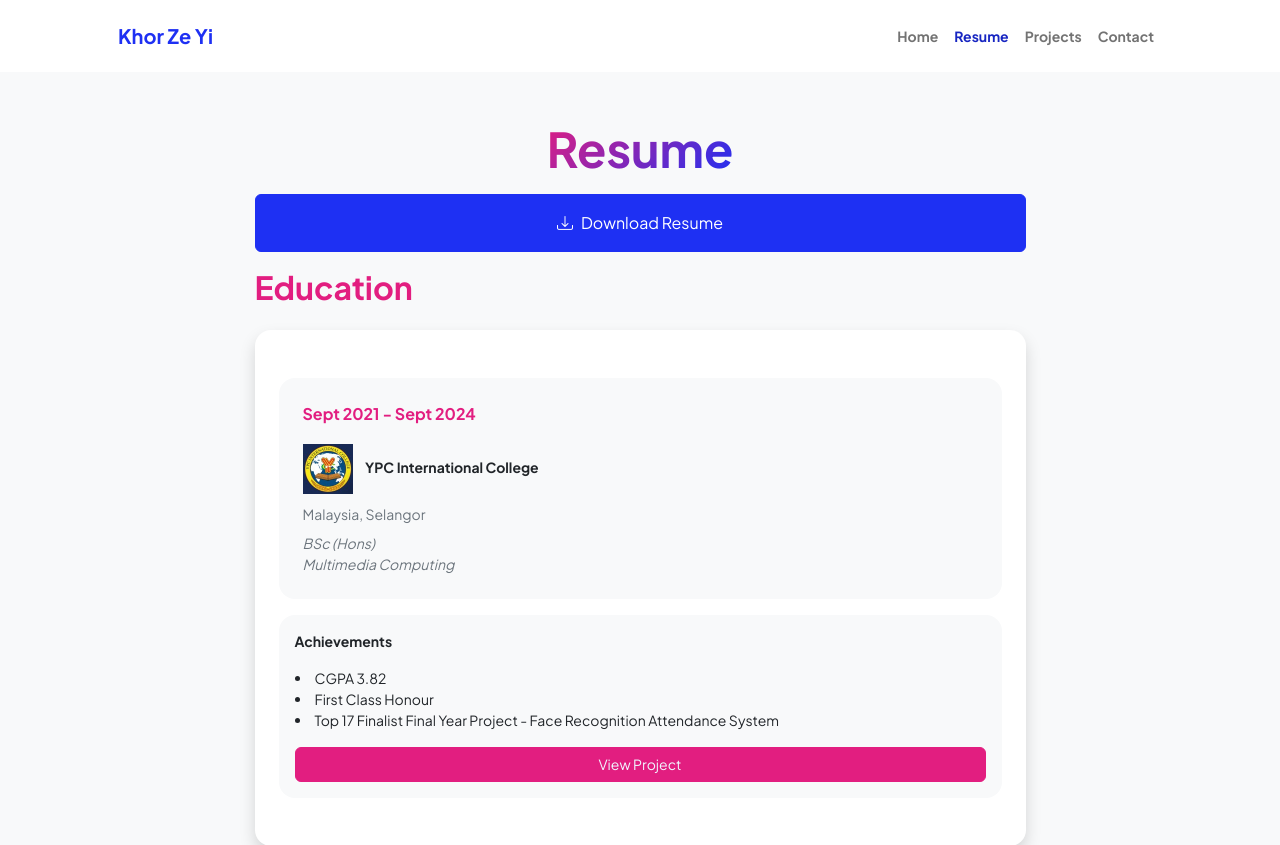
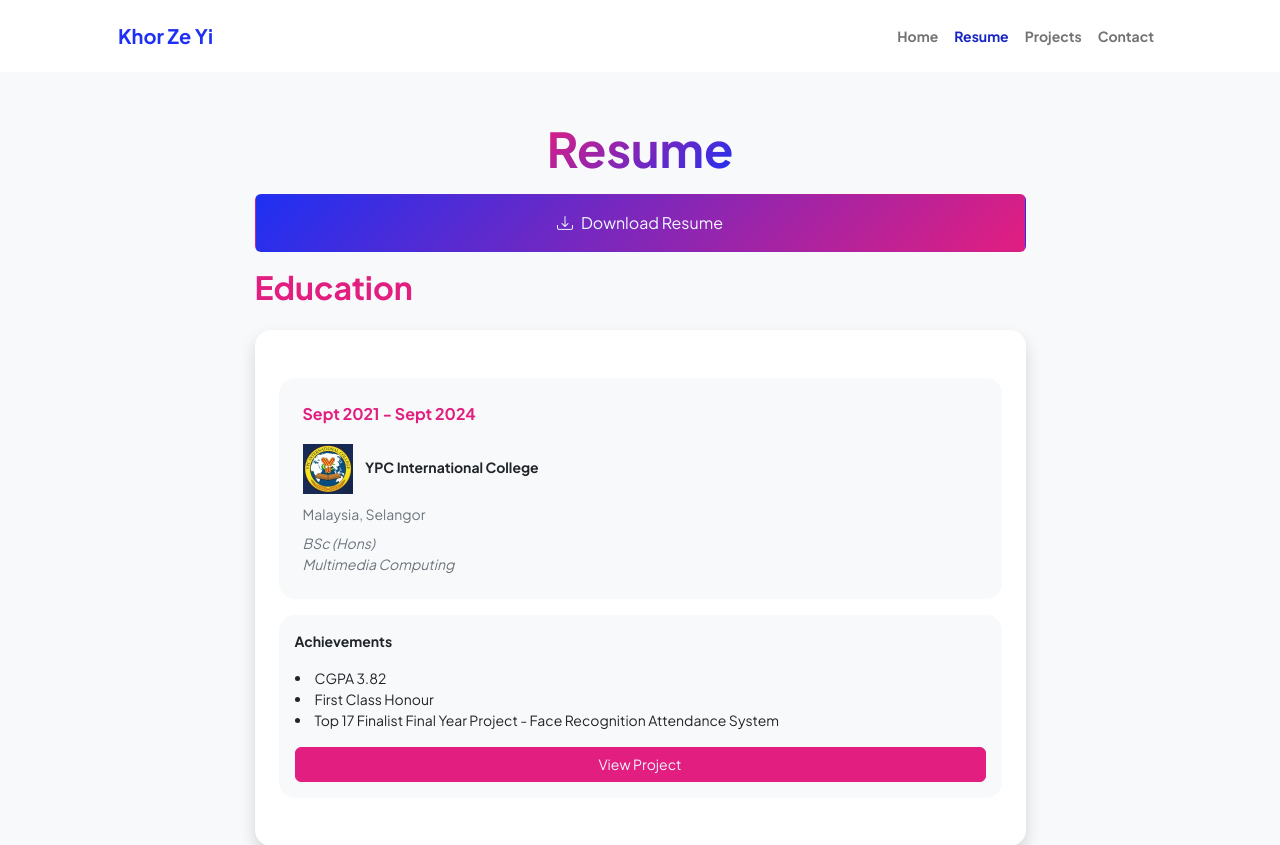
Before and after one commit to KZY020821/KZY020821.github.io, a website: page resume.html in a window 1280 px wide. Shown: the top 845 px of the page. Drawn offline with nearby package versions, Linux system fonts and the light colour scheme.

Commit message:
make download resume button gradient with resume

```diff
--- a/resume.html
+++ b/resume.html
@@ -43,7 +43,7 @@
                     <div class="col-lg-11 col-xl-9 col-xxl-8">
                         <!-- Experience Section-->
                         <section>
-                            <a class="d-flex justify-content-center btn btn-primary px-4 py-3 mb-3" href="assets/khorzeyi-resume.pdf" download>
+                            <a class="d-flex justify-content-center btn bg-gradient-primary-to-secondary px-4 py-3 mb-3" style="color: aliceblue;" href="assets/khorzeyi-resume.pdf" download>
                                 <div class="d-inline-block bi bi-download me-2"></div>
                                 Download Resume
                             </a>
```
